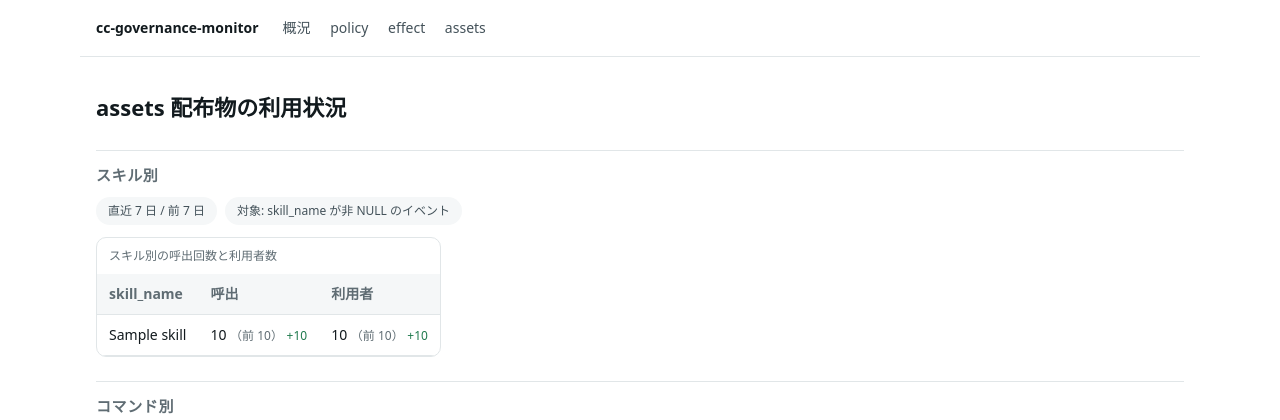
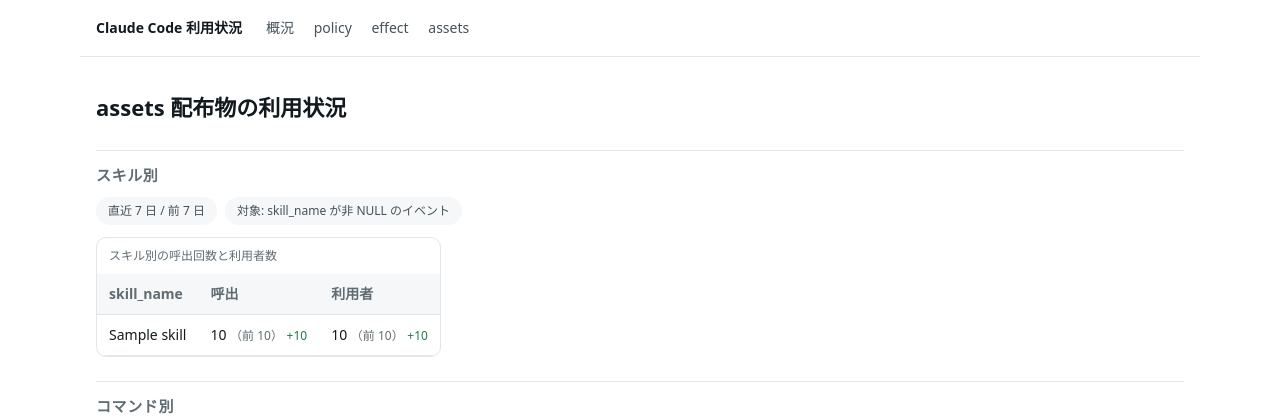
Before and after one commit to annin-total/cc-governance-server, a Flask app: template templates/assets.html in a window 1280 px wide. Shown: the top 420 px of the page. Run offline with Flask 3, Linux system fonts and the light colour scheme; the template is opened without the code that fills it: most values are stand-ins (such as "Sample title", 1, 10 or a date in 2020); parts of the project's set-up code (start-up, migrations or seed data) failed here and were passed over.

Commit message:
chore: 画面名を「Claude Code 利用状況」にし、Secret のパスを cc-governance-server にそろえる
画面名は base.html の冒頭で 1 か所だけ定義する。Secret ファイルは
/mnt/data/secrets/cc-governance-server.env を読む。

Co-Authored-By: Claude Opus 5.5 (1M context) <noreply@anthropic.com>
Claude-Session: https://claude.ai/code/session_01Dx2wL1TWXDoa1rbb1mqz8U

```diff
--- a/compose.yaml
+++ b/compose.yaml
@@ -6,7 +6,7 @@ services:
       # ホスト側だけ 15000 に変える（コンテナ内は 5000 のまま）。
       - "15000:5000"
     volumes:
-      - ./dev.env:/mnt/data/secrets/cc-governance-bmsd.env:ro
+      - ./dev.env:/mnt/data/secrets/cc-governance-server.env:ro
       - dev_data:/app/data
 
 volumes:
--- a/templates/base.html
+++ b/templates/base.html
@@ -1,14 +1,15 @@
+{%- set app_name = "Claude Code 利用状況" -%}
 <!doctype html>
 <html lang="ja">
 <head>
 <meta charset="utf-8">
 <meta name="viewport" content="width=device-width, initial-scale=1">
-<title>{% block title %}集計{% endblock %} · cc-governance-monitor</title>
+<title>{% block title %}集計{% endblock %} · {{ app_name }}</title>
 <link rel="stylesheet" href="{{ url_for('static', filename='app.css') }}">
 </head>
 <body>
 <header><div class="bar">
-  <a class="brand" href="{{ url_for('index') }}">cc-governance-monitor</a>
+  <a class="brand" href="{{ url_for('index') }}">{{ app_name }}</a>
   <nav>
     {%- set here = request.endpoint %}
     <a href="{{ url_for('index') }}"{% if here == 'index' %} aria-current="page"{% endif %}>概況</a>
```
Also changed, not shown: CLAUDE.md (+1 -1 lines), 2 other files.
